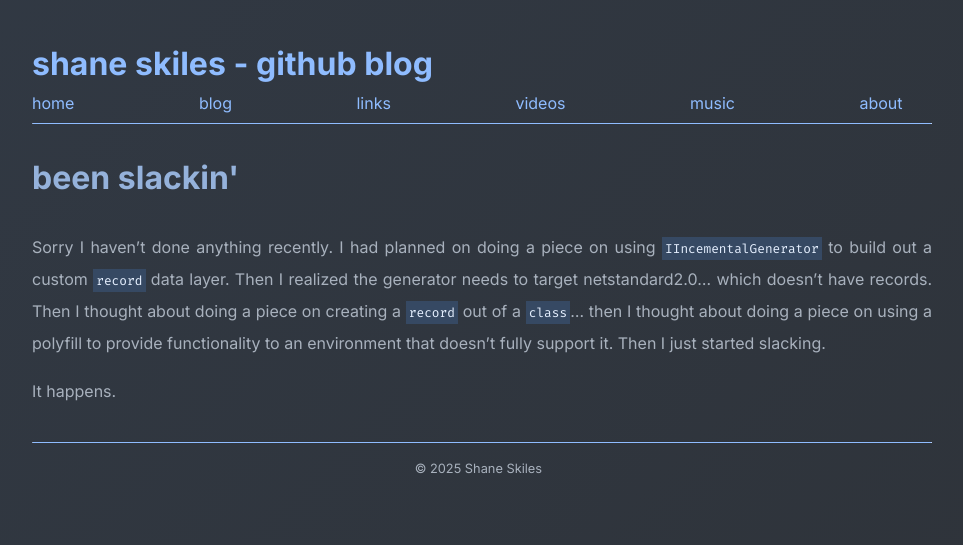
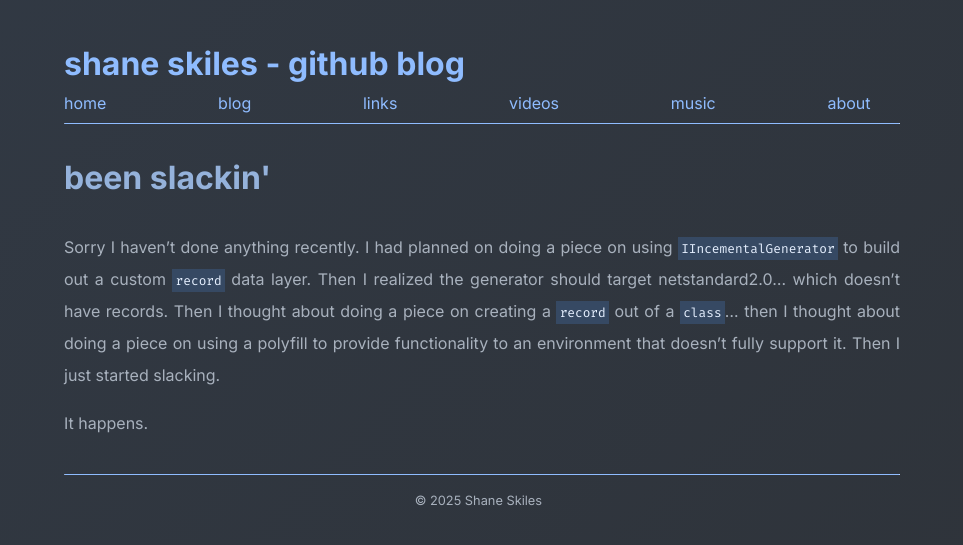
Before and after one commit to shaneskiles/shaneskiles.github.io, a Jekyll site: the page built from _posts/2025-07-03-been-slackin.md, in a window 1280 px wide. Shown: the top 545 px of the page, without its empty margins (158-1121 px from the left). Built offline with Jekyll 4.4.1, drawn with Linux system fonts in a browser that asks for light colours.

Commit message:
Add darkreader support and improve layout styling for better responsiveness

````diff
--- a/_includes/head.html
+++ b/_includes/head.html
@@ -4,6 +4,8 @@
   <meta name="viewport" content="width=device-width, initial-scale=1" />
   <link rel="preconnect" href="https://fonts.googleapis.com">
   <link rel="preconnect" href="https://fonts.gstatic.com" crossorigin>
+  <!--<meta name="darkreader" content="Dark Reader Friendly">-->
+      <meta name="darkreader-lock">
   <title>
     {% if page.title %}
       {{ page.title }}
--- a/_posts/2025-07-03-been-slackin.md
+++ b/_posts/2025-07-03-been-slackin.md
@@ -6,7 +6,7 @@
 ---
 
 Sorry I haven't done anything recently. I had planned on doing a piece on using ```IIncementalGenerator```
-to build out a custom ```record``` data layer. Then I realized the generator needs to target
+to build out a custom ```record``` data layer. Then I realized the generator should target
 netstandard2.0... which doesn't have records. Then I thought about doing a piece on creating a
 ```record``` out of a ```class```... then I thought about doing a piece on using a polyfill to provide
 functionality to an environment that doesn't fully support it. Then I just started slacking.
--- a/_sass/lunardrift.scss
+++ b/_sass/lunardrift.scss
@@ -6,6 +6,7 @@
 
 
 html {
+    color-scheme: light dark;
     height: 100%;
     width: 100vw;
     overflow-x: hidden;
@@ -43,6 +44,8 @@
 
 .pw {
   max-width: 56.25rem;
+  width: 100%;
+  box-sizing: border-box;
   margin: 0 auto;
   padding: 2rem;
 }
````
